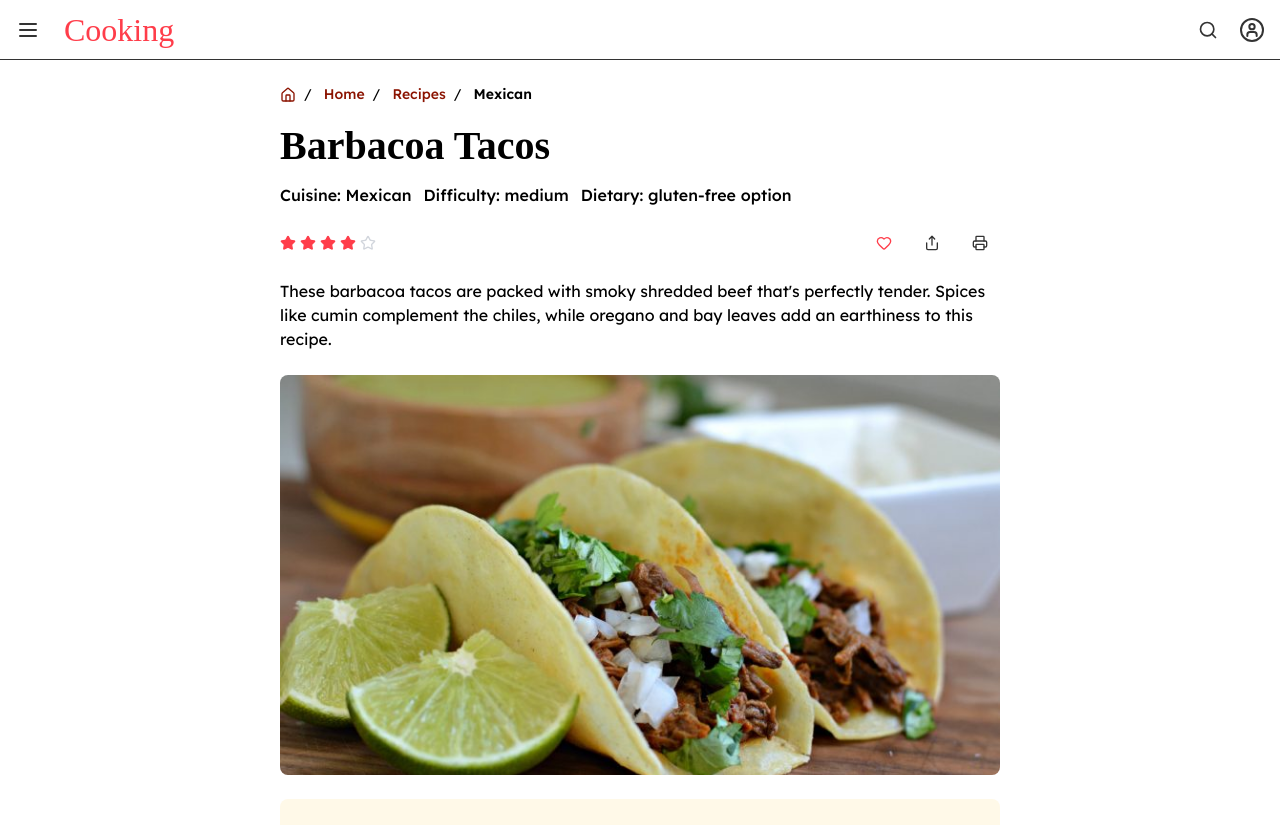
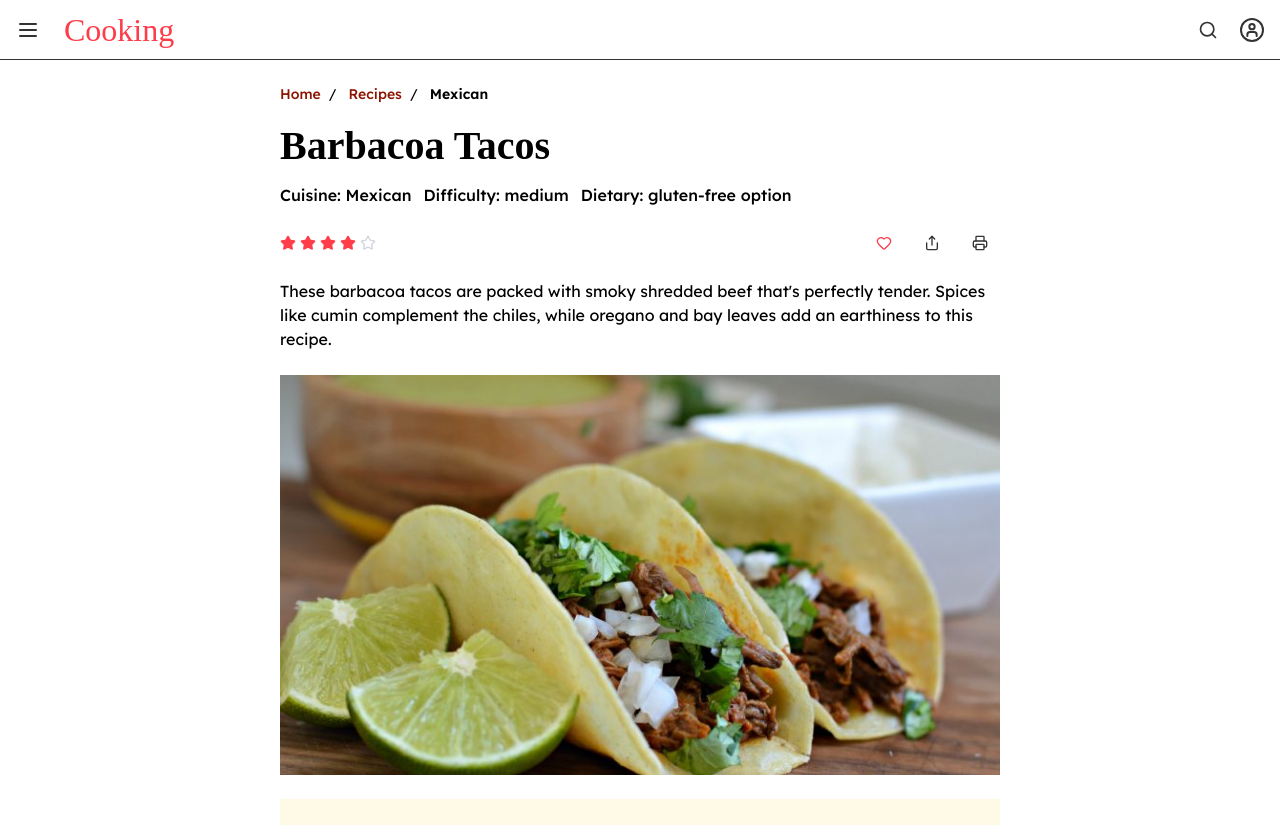
Before and after one commit to RollWithThePunches/recipes, a Next.js app: page /recipe/barbacoa-tacos in a window 1280 px wide. Shown: the top 825 px of the page. Built offline with nearby package versions, Linux system fonts and the light colour scheme; a web font is replaced by a local one.

Commit message:
Fix styles on recipe page

```diff
--- a/src/app/recipe/[slug]/RecipeClientPage.tsx
+++ b/src/app/recipe/[slug]/RecipeClientPage.tsx
@@ -109,7 +109,7 @@ export default function RecipeClientPage({ recipeData, breadcrumbItems }: Recipe
     <div ref={pageRef} className="max-w-3xl mx-auto p-[var(--spacing-lg)] md:p-[var(--spacing-xl)]">
       {/* Breadcrumb */}
       <div className="mb-[var(--spacing-lg)]">
-        <Breadcrumb items={breadcrumbItems} />
+        <Breadcrumb items={breadcrumbItems} showHomeIcon={false} />
       </div>
 
       {/* Recipe Header */}
@@ -182,7 +182,7 @@ export default function RecipeClientPage({ recipeData, breadcrumbItems }: Recipe
 
       {/* Recipe Image */}
       <div className="mb-[var(--spacing-xl)]">
-        <div className="relative w-full h-[400px] overflow-hidden rounded-lg">
+        <div className="relative w-full h-[400px] overflow-hidden">
           <Image
             src={recipeData.image}
             alt={recipeData.title}
@@ -195,7 +195,7 @@ export default function RecipeClientPage({ recipeData, breadcrumbItems }: Recipe
 
       {/* Recipe Stats and Ingredients */}
       <div
-        className="mb-[var(--spacing-xl)] p-[var(--spacing-xl)] gap-[var(--spacing-xl)] flex flex-col rounded-lg"
+        className="mb-[var(--spacing-xl)] p-[var(--spacing-xl)] gap-[var(--spacing-xl)] flex flex-col"
         style={{ backgroundColor: '#fff9e8' }}
       >
         {/* Recipe Stats */}
```
